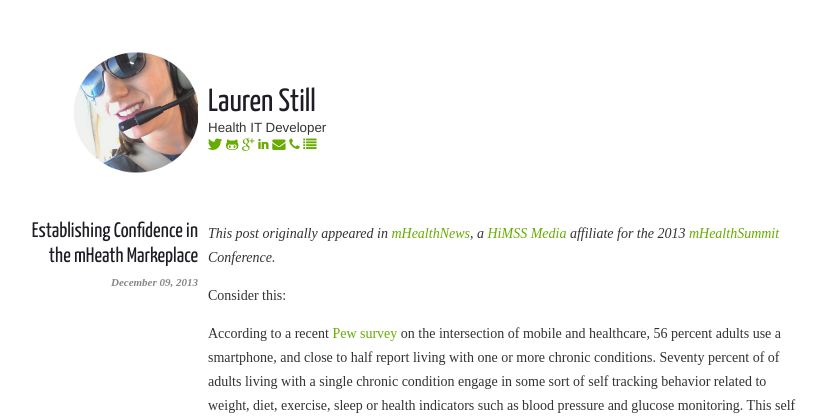
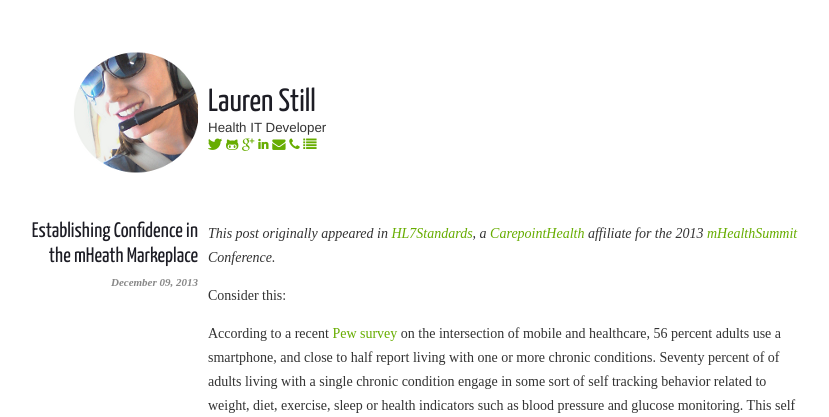
Before and after one commit to laurenstill/laurenstill.github.io, a Jekyll site: the page built from _posts/2013-12-09-establishing-trust-in-the-mobile-health-marketplace.markdown, in a window 1280 px wide and 900 px high. Shown: the top 417 px of the window, without its empty margins (237-1066 px from the left). Built offline with Jekyll 4.4.1, drawn with Linux system fonts in a browser that asks for light colours; nearby versions of some CDN libraries.

Commit message:
Update 2013-12-09-establishing-trust-in-the-mobile-health-marketplace.markdown
update publication notes

```diff
--- a/_posts/2013-12-09-establishing-trust-in-the-mobile-health-marketplace.markdown
+++ b/_posts/2013-12-09-establishing-trust-in-the-mobile-health-marketplace.markdown
@@ -3,7 +3,7 @@ layout: post
 title: Establishing Confidence in the mHeath Markeplace
 catagories: [healhtIT, mHealth, infosec]
 ---
-*This post originally appeared in [mHealthNews][mHealthNews], a [HiMSS Media][HiMSS Media] affiliate for the 2013 [mHealthSummit][mHealthSummit] Conference.*
+*This post originally appeared in [HL7Standards][HL7S], a [CarepointHealth][CarepointHealth] affiliate for the 2013 [mHealthSummit][mhs] Conference.*
 
 
 Consider this:
@@ -44,9 +44,10 @@ Developers, focus on clinical quality, real information security, and carefully
 
 
 
-[mHealthNews]: http://wwww.mhealthnews.com
-[HiMSS Media]: http://wwww.himssmedia.com
-[mHealthSummit]: http://www.mhealthsummit.org
+
+[HL7S]: http://wwww.hl7standards.com
+[CarepointHealth]: http://www.corepointhealth.com/
+[mhs]: http://www.mhealthsummit.org/
 
 
 [1]: http://www.pewinternet.org/Reports/2013/The-Diagnosis-Difference
```
